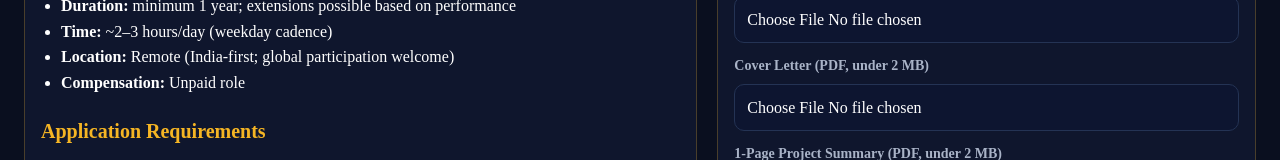
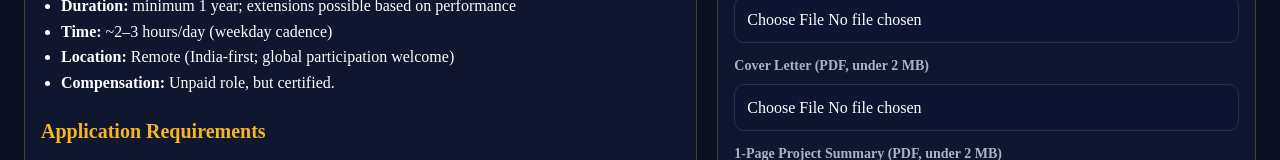
Before and after one commit to RocketiQ/nextjs-boilerplate, a Next.js app: page /business-operations-associate in a window 1280 px wide. Shown: the part 1702-1862 px from the top of the page. Built offline with nearby package versions, Linux system fonts and the light colour scheme; no server answers.

Commit message:
Update page.tsx

```diff
--- a/app/business-operations-associate/page.tsx
+++ b/app/business-operations-associate/page.tsx
@@ -152,7 +152,7 @@ export default function BusinessOpsAssociateApply() {
               <li><strong>Duration:</strong> minimum 1 year; extensions possible based on performance</li>
               <li><strong>Time:</strong> ~2–3 hours/day (weekday cadence)</li>
               <li><strong>Location:</strong> Remote (India-first; global participation welcome)</li>
-              <li><strong>Compensation:</strong> Unpaid role</li>
+              <li><strong>Compensation:</strong> Unpaid role, but certified.</li>
             </ul>
 
             <h2 style={h2Next}><strong>Application Requirements</strong></h2>
```
